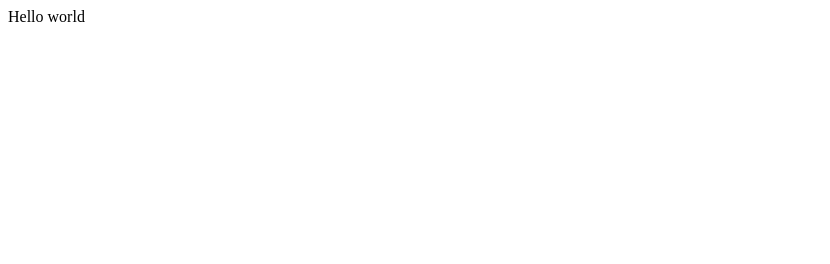
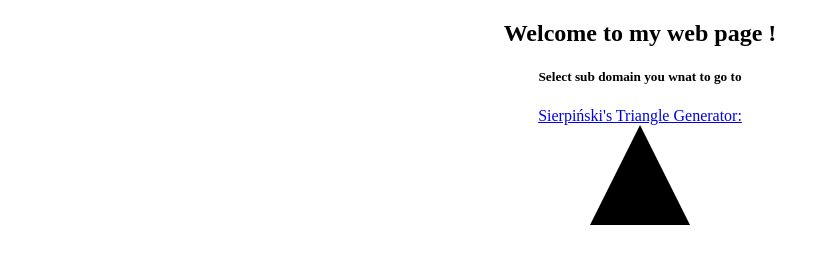
Before and after one commit to radekrudak/radekrudak.github.io, a plain HTML site: page index.html in a window 1280 px wide. Shown: the whole page, without its empty margins (0-830 px from the left). Drawn offline with Linux system fonts and the light colour scheme.

Commit message:
Visual cahnges + sub domain

```diff
--- a/index.html
+++ b/index.html
@@ -4,10 +4,24 @@
     <meta charset="UTF-8">
     <meta http-equiv="X-UA-Compatible" content="IE=edge">
     <meta name="viewport" content="width=device-width, initial-scale=1.0">
-    <title>Document</title>
+    <title>Radosław's page</title>
     <link rel="stylesheet" href="style.css">
 </head>
 <body>
-    <div id="main">Hello world</div>
+
+    <div id="main">
+        <h2>Welcome to my web page !</h2>
+        <h5>Select sub domain you wnat to go to</h5>
+        <a href="./sierp_triangle.html">
+        Sierpiński's Triangle Generator: <br>
+        <svg width = "100" height = "100">
+            <polygon points="50,0 0,100 100,100">
+                style = "fill:black";
+
+        </svg>
+        </a>
+    </div>
+
+
 </body>
 </html>
--- a/style.css
+++ b/style.css
@@ -1,3 +1,6 @@
 #main{
     float:center;
+    align-self: center;
+
+    text-align: center;
 }
```
Also changed, not shown: sierp_triangle.html (added, +1 -0 lines).
